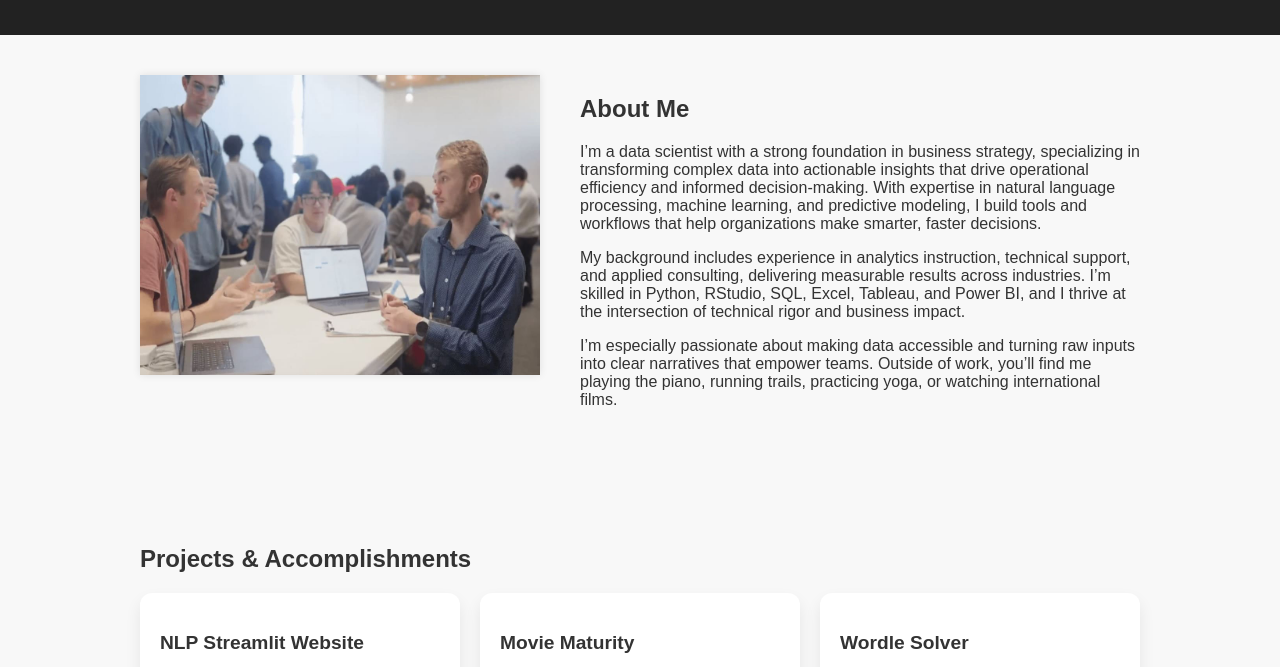
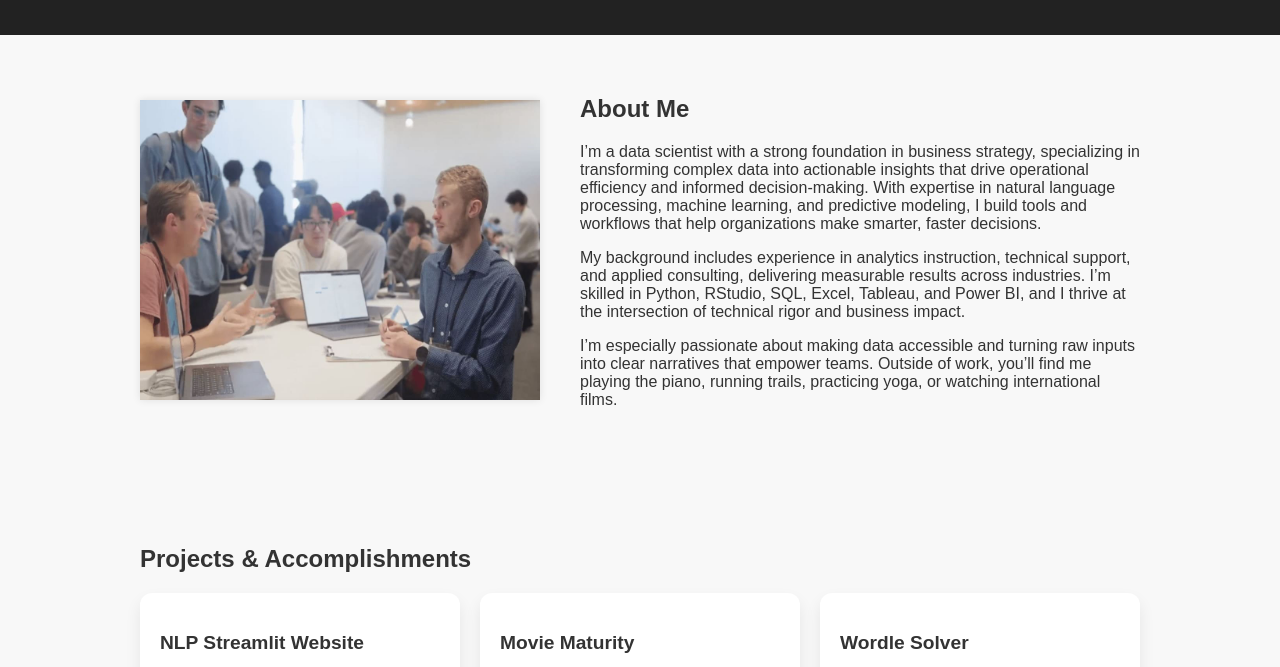
Before and after one commit to Wyatt-Data/Portfolio, a plain HTML site: page index.html in a window 1280 px wide. Shown: the part 77-744 px from the top of the page. Drawn offline with Linux system fonts and the light colour scheme.

Commit message:
Update style.css

```diff
--- a/style.css
+++ b/style.css
@@ -26,12 +26,12 @@ header {
 /* Top Section */
 .top-section {
   display: flex;
-  align-items: flex-start;
-  justify-content: center;
   flex-wrap: wrap;
   gap: 40px;
   margin-bottom: 40px;
+  align-items: center;
 }
+
 
 /* Slideshow Container */
 .photo-slideshow {
```
